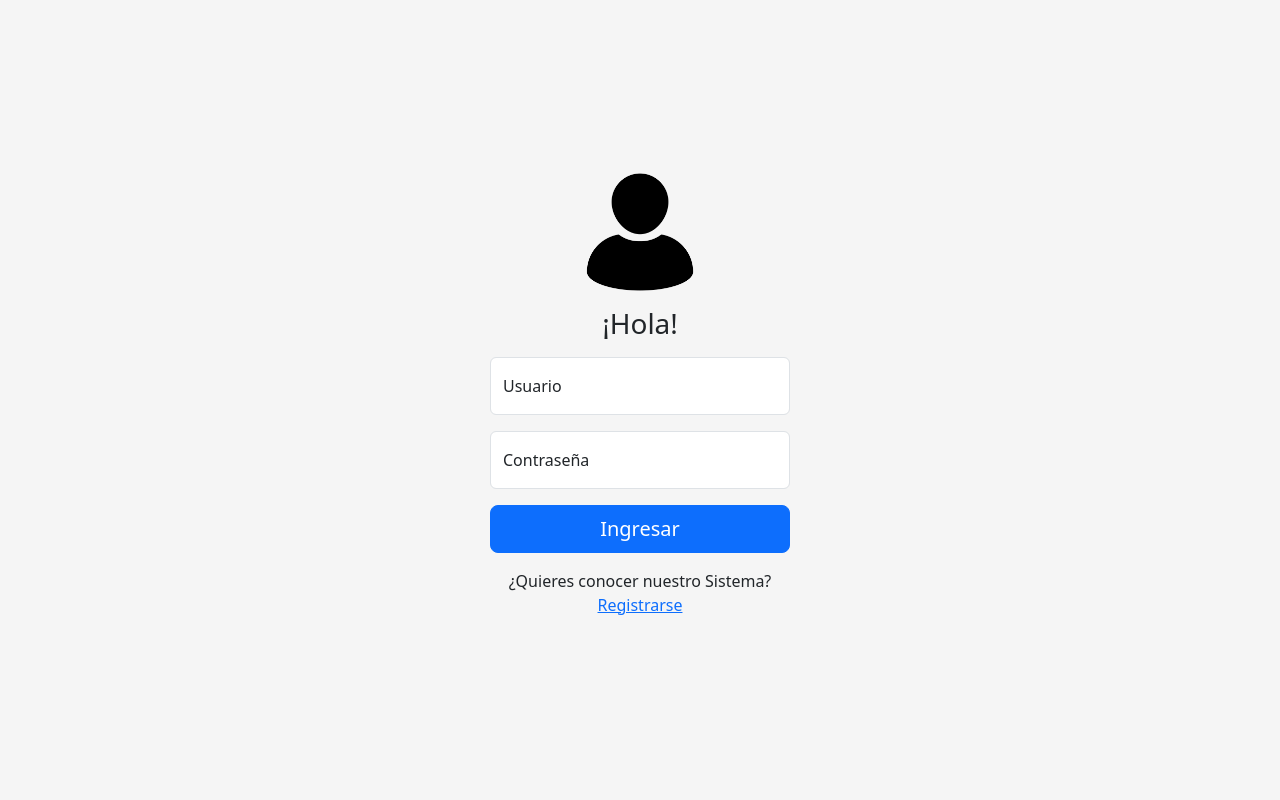
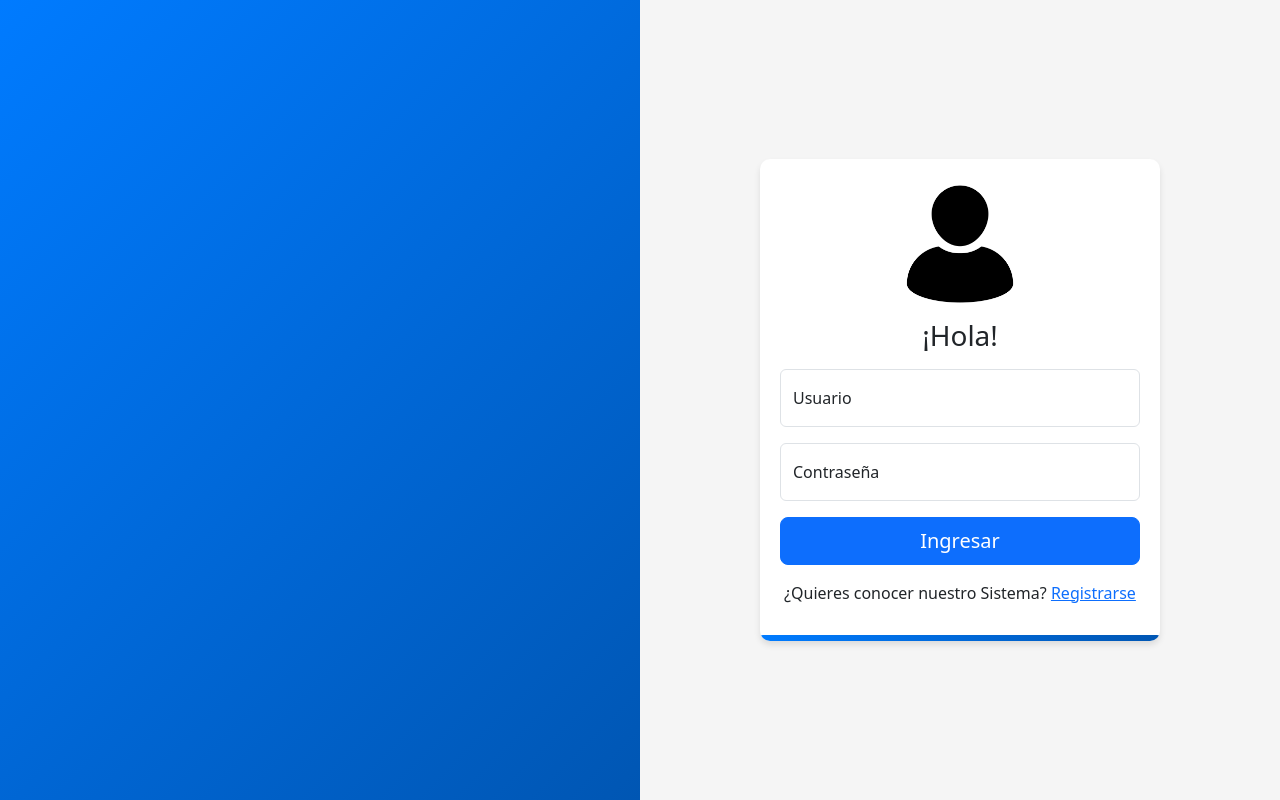
Before and after one commit to kennyLond/FrontEnd--Sistema-de-Horarios-y-Permisos, an Angular app: page /login in a window 1280 px wide. Built offline with nearby package versions, Linux system fonts and the light colour scheme.

Commit message:
Aplicando Diseños, ya esta el login :)

```diff
--- a/src/app/components/login/login.component.css
+++ b/src/app/components/login/login.component.css
@@ -1,16 +1,68 @@
+.login-container {
+    display: flex;
+    height: 100vh;
+    position: relative;
+}
+.left-panel {
+    flex: 1;
+    background: linear-gradient(135deg, #007BFF, #0056b3);
+    display: flex;
+    align-items: center;
+    justify-content: center;
+    color: white;
+    font-size: 24px;
+    font-weight: bold;
+    position: relative;
+}
+.right-panel {
+    flex: 1;
+    display: flex;
+    align-items: center;
+    justify-content: center;
+    background-color: #f5f5f5;
+    position: relative;
+}
 .wrapper {
     display: flex;
-    justify-content: center;
+    flex-direction: column;
     align-items: center;
-    background-color: #f5f5f5;
-    height: 100%;
+    background: white;
+    padding: 20px;
+    border-radius: 10px;
+    box-shadow: 0 4px 6px rgba(0, 0, 0, 0.1);
+    width: 100%;
+    max-width: 400px;
+    position: relative;
+    overflow: hidden;
+    padding-bottom: 20px;
 }
-.logo{
+.logo {
     height: 130px;
     margin-bottom: 10px;
 }
-.body{
-    max-width: 300px;
+.body {
     width: 100%;
     text-align: center;
 }
+
+/* Línea azul dentro del cuadro del login */
+.wrapper::after {
+    content: "";
+    position: absolute;
+    bottom: 0;
+    left: 0;
+    width: 100%;
+    height: 6px;
+    background: linear-gradient(90deg, #007BFF, #0056b3);
+    border-radius: 3px;
+    animation: line-expand 1s ease-in-out forwards;
+}
+
+@keyframes line-expand {
+    from {
+        width: 0;
+    }
+    to {
+        width: 100%;
+    }
+}
--- a/src/app/components/login/login.component.html
+++ b/src/app/components/login/login.component.html
@@ -1,3 +1,8 @@
+<div class="login-container">
+    <div class="left-panel">
+        <!-- Aquí puedes agregar un logo o mensaje adicional -->
+    </div>
+    <div class="right-panel">
         <div class="wrapper">
             <div *ngIf="!loading" class="body">
                 <img class="logo" src="../../../assets/img/login-avatar.png" alt="img login">
@@ -33,3 +38,5 @@
             </div>
             <app-spinner *ngIf="loading"></app-spinner>
         </div>
+    </div>
+</div>
--- a/src/app/components/navbar/navbar.component.css
+++ b/src/app/components/navbar/navbar.component.css
@@ -1,23 +1,51 @@
-.sidebar {
-    position: fixed; /* Fija el menú a la izquierda */
+.navbar {
+    background: linear-gradient(135deg, #007BFF, #0056b3);
+    padding: 15px;
+    border-radius: 10px;
+    box-shadow: 0 4px 6px rgba(0, 0, 0, 0.1);
+    width: 250px;
+    height: 100vh;
+    position: fixed;
     top: 0;
-    bottom: 0;
     left: 0;
-    z-index: 100; /* Asegura que esté por encima de otros elementos */
-    padding: 48px 0 0; /* Ajusta el relleno superior */
-    box-shadow: inset -1px 0 0 rgba(0, 0, 0, .1); /* Agrega una sombra */
+    display: flex;
+    flex-direction: column;
+    align-items: center;
 }
-
-.sidebar .nav-link {
-    padding: 10px 16px;
-    font-weight: 500;
-    color: #333;
+.navbar ul {
+    list-style: none;
+    padding: 0;
+    margin-top: 20px;
+    width: 100%;
 }
-
-.sidebar .nav-link.active {
-    color: #007bff; /* Color para el enlace activo */
+.navbar .nav-item {
+    width: 100%;
 }
-
-nav{
-    background-color: #293042;
+.navbar .nav-link {
+    display: block;
+    color: white;
+    text-decoration: none;
+    padding: 12px;
+    font-size: 16px;
+    font-weight: bold;
+    transition: background 0.3s, transform 0.2s;
+    border-radius: 5px;
+    text-align: center;
 }
+.navbar .nav-link:hover {
+    background: rgba(255, 255, 255, 0.2);
+    transform: scale(1.05);
+}
+.navbar .nav-link:active {
+    background: rgba(255, 255, 255, 0.3);
+    transform: scale(1);
+}
+.logout {
+    margin-top: auto;
+    background: #ff4d4d;
+    color: white;
+    font-weight: bold;
+}
+.logout:hover {
+    background: #cc0000;
+}
--- a/src/app/layout/layout.component.css
+++ b/src/app/layout/layout.component.css
@@ -14,5 +14,5 @@ main {
 }
 
 nav{
-    background-color: #293042;
+    background-color: white;
 }
```
Lines whose indentation alone changed are shown as unchanged.
